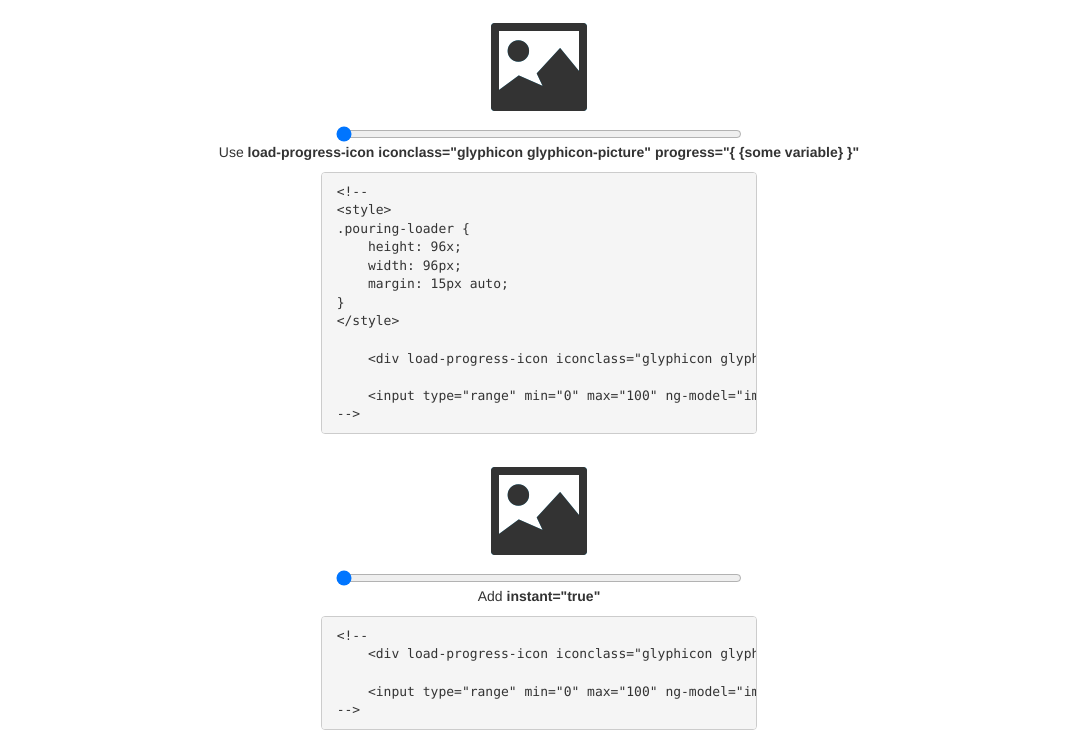
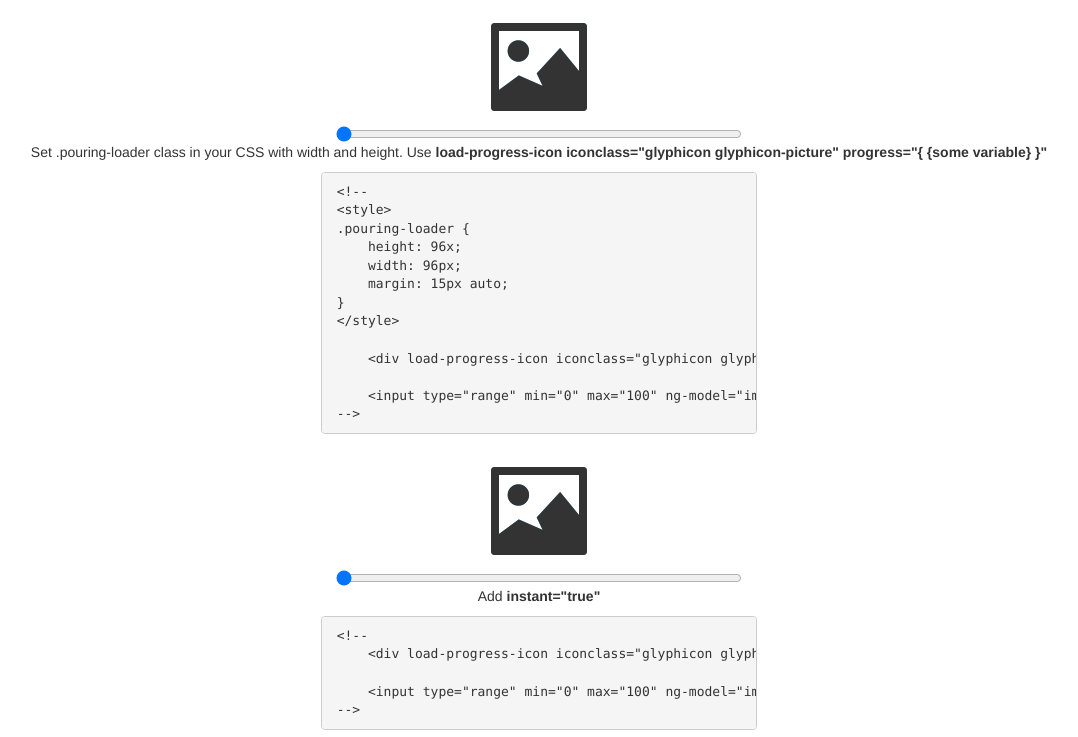
Before and after one commit to szhangpitt/pouring-loader, a website: page index.html in a window 1280 px wide. Shown: the top 737 px of the page, without its empty margins (101-1179 px from the left). Drawn offline with nearby package versions, Linux system fonts and the light colour scheme.

Commit message:
explain css

```diff
--- a/index.html
+++ b/index.html
@@ -21,7 +21,7 @@
             <input type="range" min="0" max="100" ng-model="imageLoadPercentage">
         </div>
     </div>
-    <p>Use <strong>load-progress-icon iconclass="glyphicon glyphicon-picture" progress="&#123; &#123;some variable&#125; &#125;"</strong></p>
+    <p>Set .pouring-loader class in your CSS with width and height. Use <strong>load-progress-icon iconclass="glyphicon glyphicon-picture" progress="&#123; &#123;some variable&#125; &#125;"</strong></p>
     <div class="row">
         <pre pre-html class="col-sm-4 col-sm-offset-4 col-xs-10 col-xs-offset-1"><!--
 <style>
```
